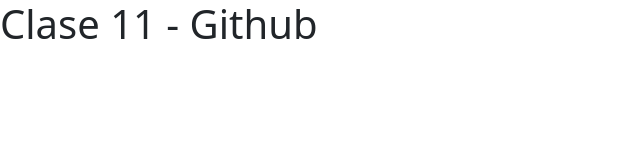
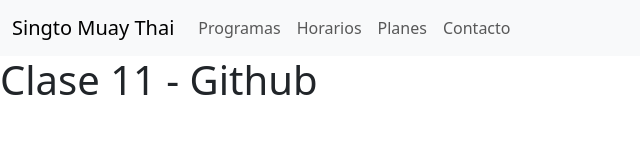
Before and after one commit to adri-castellanos/clase-11, a plain HTML site: page index.html in a window 1280 px wide. Shown: the whole page, without its empty margins (0-640 px from the left). Drawn offline with nearby package versions, Linux system fonts and the light colour scheme.

Commit message:
cree las secciones html, todavia estan vacias

```diff
--- a/index.html
+++ b/index.html
@@ -7,7 +7,37 @@
     <link href="https://cdn.jsdelivr.net/npm/bootstrap@5.3.3/dist/css/bootstrap.min.css" rel="stylesheet" integrity="sha384-QWTKZyjpPEjISv5WaRU9OFeRpok6YctnYmDr5pNlyT2bRjXh0JMhjY6hW+ALEwIH" crossorigin="anonymous">
   </head>
   <body>
+    <nav class="navbar navbar-expand-lg bg-body-tertiary">
+      <div class="container-fluid">
+        <a class="navbar-brand" href="#">Singto Muay Thai</a>
+        <button class="navbar-toggler" type="button" data-bs-toggle="collapse" data-bs-target="#navbarNav" aria-controls="navbarNav" aria-expanded="false" aria-label="Toggle navigation">
+          <span class="navbar-toggler-icon"></span>
+        </button>
+        <div class="collapse navbar-collapse" id="navbarNav">
+          <ul class="navbar-nav">
+            <li class="nav-item">
+              <a class="nav-link" href="#">Programas</a>
+            </li>
+            <li class="nav-item">
+              <a class="nav-link" href="#">Horarios</a>
+            </li>
+            <li class="nav-item">
+              <a class="nav-link" href="#">Planes</a>
+            </li>
+            <li class="nav-item">
+              <a class="nav-link" href="#">Contacto</a>
+            </li>
+          </ul>
+        </div>
+      </div>
+    </nav>
     <h1>Clase 11 - Github</h1>
+
+
+
+
+
+
     <script src="https://cdn.jsdelivr.net/npm/bootstrap@5.3.3/dist/js/bootstrap.bundle.min.js" integrity="sha384-YvpcrYf0tY3lHB60NNkmXc5s9fDVZLESaAA55NDzOxhy9GkcIdslK1eN7N6jIeHz" crossorigin="anonymous"></script>
   </body>
 </html>
```
Also changed, not shown: pages/contacto.html (added), pages/horarios.html (added), pages/planes.html (added), pages/programas.html (added).
